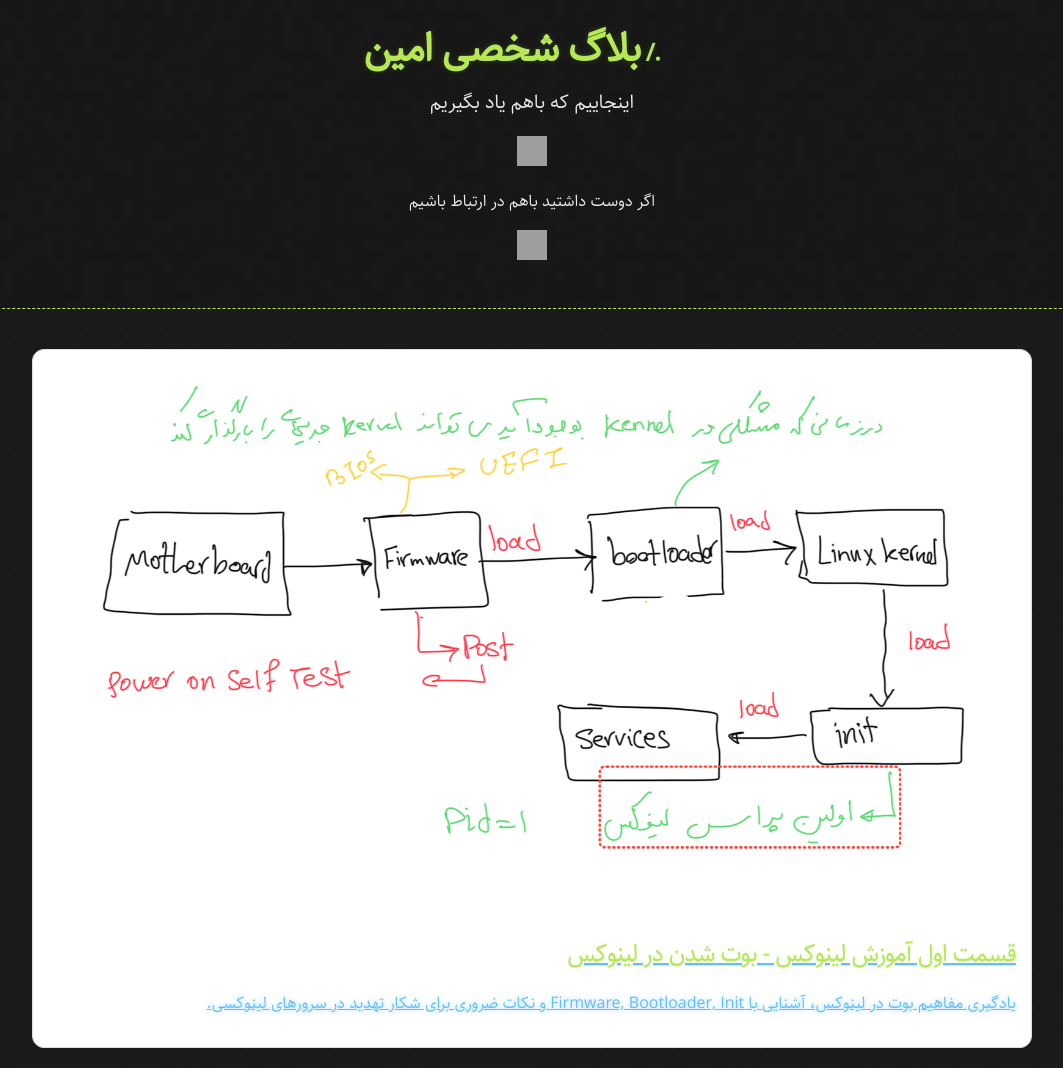
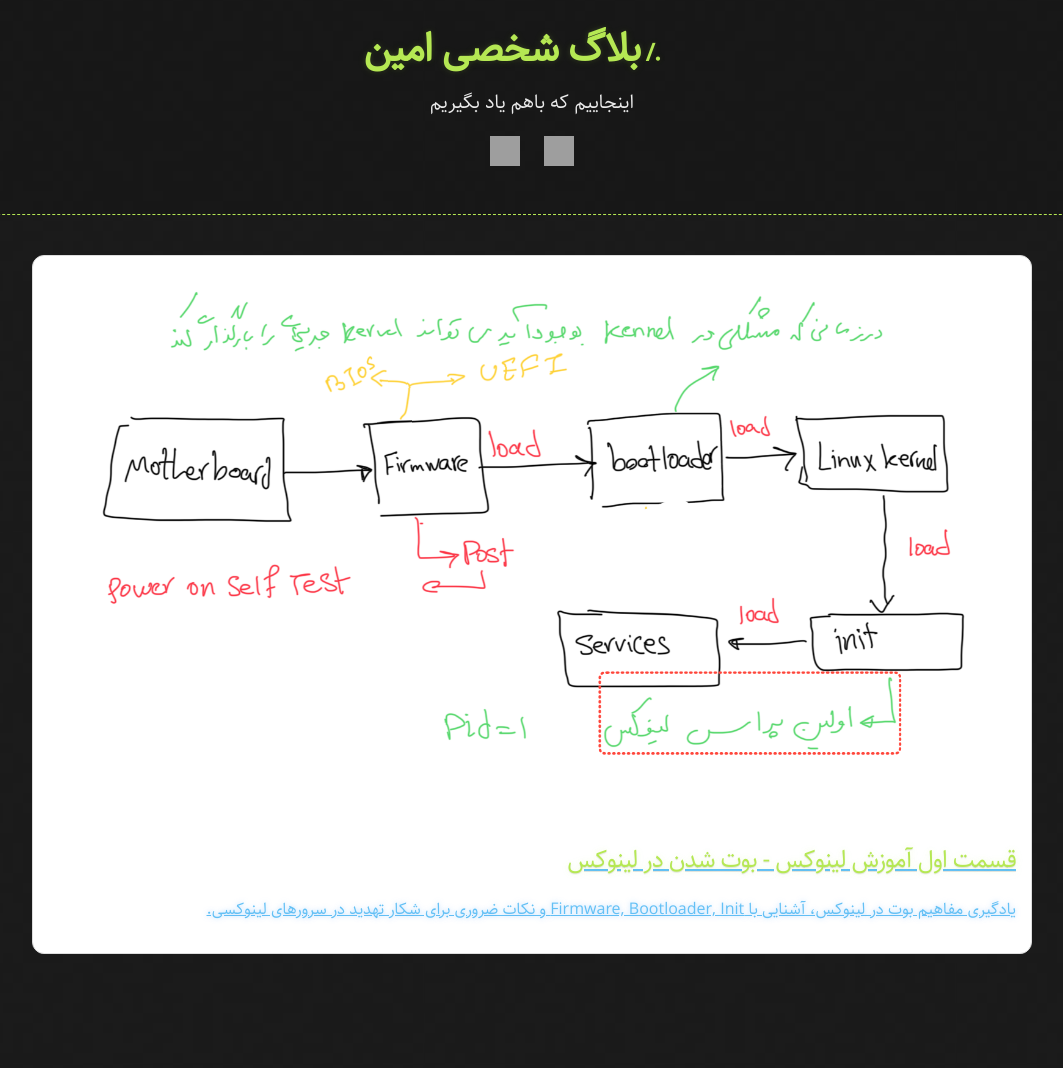
Before and after one commit to AminGhorbani96/hexamin.github.io, a Jekyll site: the page built from index.md, in a window 1280 px wide. Shown: the whole page, without its empty margins (108-1171 px from the left). Built offline with Jekyll 4.4.1, drawn with Linux system fonts in a browser that asks for light colours; after the commit the page ends 974 px from its top, so only the background shows below that; grey boxes are pictures that could not be loaded.

```diff
--- a/_layouts/default.html
+++ b/_layouts/default.html
@@ -34,7 +34,6 @@
           <a href="https://www.linkedin.com/in/amin-ghorbani-b70481282/" target="_blank" style="margin: 0 10px; text-decoration: none;">
             <img src="https://upload.wikimedia.org/wikipedia/commons/c/ca/LinkedIn_logo_initials.png" alt="LinkedIn" width="30" height="30">
           </a>
-          <p>اگر دوست داشتید باهم در ارتباط باشیم</p>
           <a href="mailto:ghorbaniamin96@gmail.com" style="margin: 0 10px; text-decoration: none;">
             <img src="https://upload.wikimedia.org/wikipedia/commons/4/4e/Gmail_Icon.png" alt="Gmail" width="30" height="30">
           </a>
```
